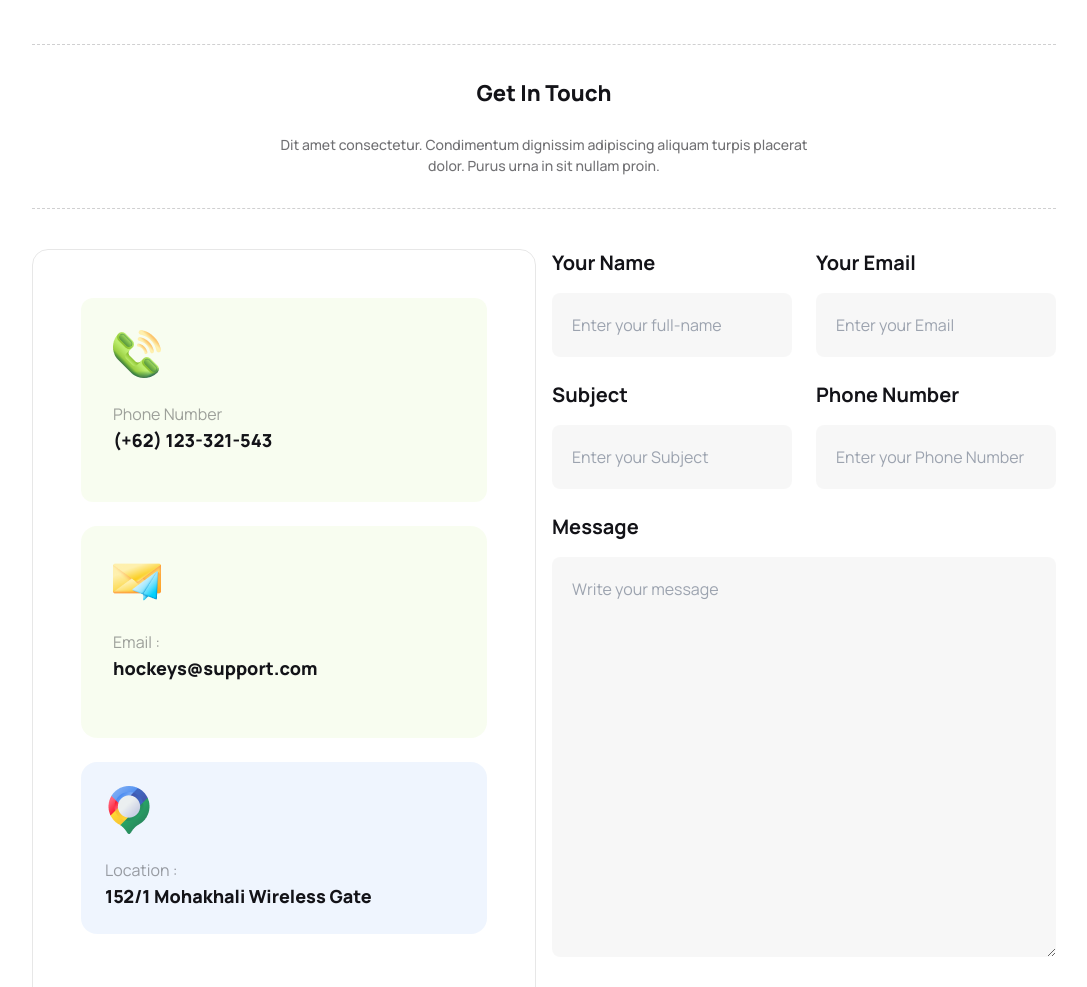
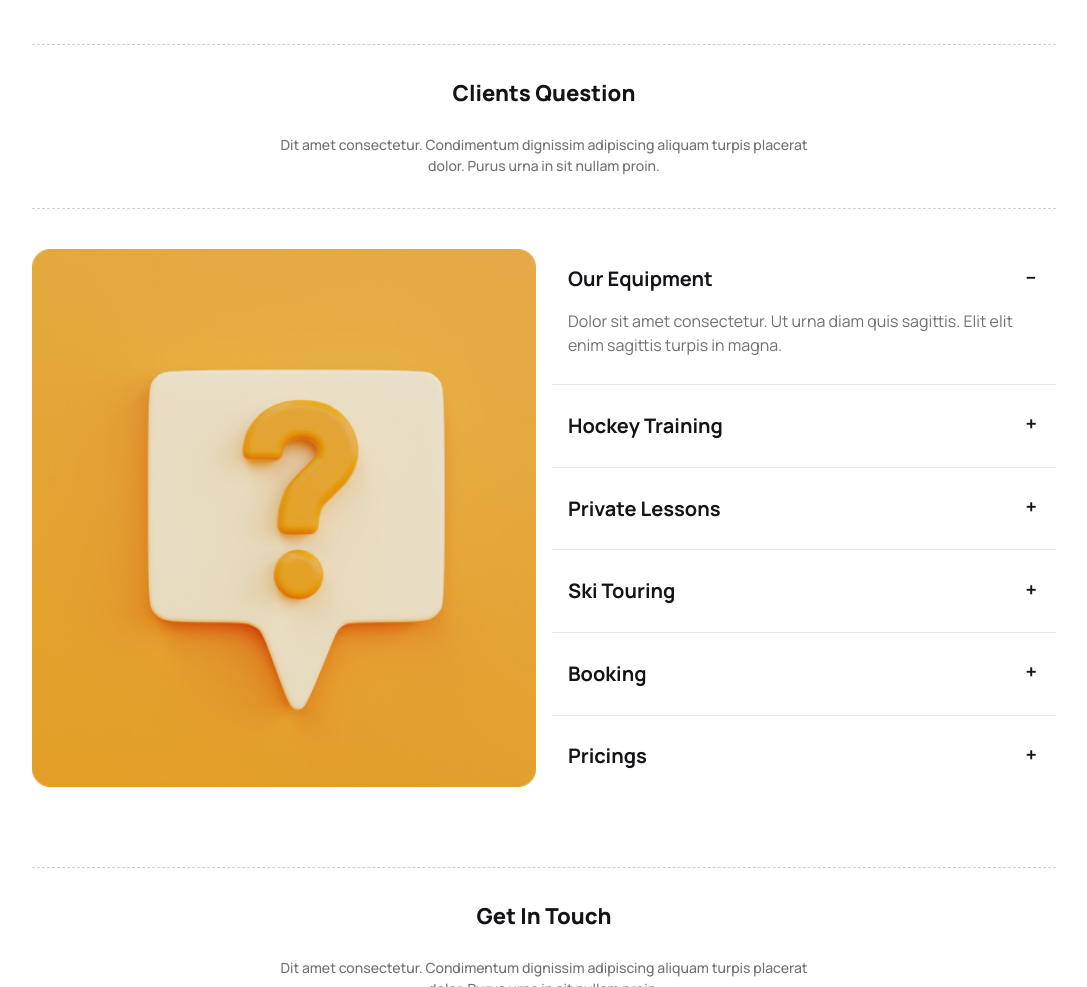
Before and after one commit to Rkb-Hasan/Hockey-Club, a plain HTML site: page index.html in a window 1280 px wide. Shown: the part 3240-4227 px from the top of the page, without its empty margins (96-1183 px from the left). Drawn offline with nearby package versions, Linux system fonts and the light colour scheme.

Commit message:
completed clients question section

```diff
--- a/index.html
+++ b/index.html
@@ -655,6 +655,121 @@
           </div>
         </div>
       </section>
+
+      <!-- CLients question -->
+      <section class="space-y-6 md:space-y-10 mt-6 md:mt-0">
+        <div class="border-b border-t border-dashed border-[#D0D0D1]">
+          <div
+            class="text-center mx-auto w-[292px] md:w-[560px] py-6 md:py-8 space-y-4 md:space-y-6"
+          >
+            <h3 class="sm-title md:lg-title">Clients Question</h3>
+            <p class="sm-base md:lg-base">
+              Dit amet consectetur. Condimentum dignissim adipiscing aliquam
+              turpis placerat dolor. Purus urna in sit nullam proin.
+            </p>
+          </div>
+        </div>
+
+        <!-- clients flex container -->
+        <div class="flex flex-col lg:flex-row gap-6 lg:gap-4">
+          <!-- img div -->
+          <div class="flex-1">
+            <img
+              src="./Images/11.png"
+              alt="Question"
+              class="rounded-lg w-full"
+            />
+          </div>
+
+          <!-- accordion div -->
+          <div class="flex-1 flex flex-col justify-between">
+            <!-- collapse 1 -->
+            <div class="collapse collapse-plus">
+              <input type="radio" name="my-accordion-3" checked="checked" />
+              <div class="collapse-title text-xl font-bold text-[#131318]">
+                Our Equipment
+              </div>
+              <div class="collapse-content">
+                <p class="lg-base font-normal">
+                  Dolor sit amet consectetur. Ut urna diam quis sagittis. Elit
+                  elit enim sagittis turpis in magna.
+                </p>
+              </div>
+            </div>
+            <hr />
+            <!-- collapse 2 -->
+            <div class="collapse collapse-plus">
+              <input type="radio" name="my-accordion-3" />
+              <div class="collapse-title text-xl font-bold text-[#131318]">
+                Hockey Training
+              </div>
+              <div class="collapse-content">
+                <p class="lg-base font-normal">
+                  Dolor sit amet consectetur. Ut urna diam quis sagittis. Elit
+                  elit enim sagittis turpis in magna.
+                </p>
+              </div>
+            </div>
+            <hr />
+            <!-- collapse 3 -->
+            <div class="collapse collapse-plus">
+              <input type="radio" name="my-accordion-3" />
+              <div class="collapse-title text-xl font-bold text-[#131318]">
+                Private Lessons
+              </div>
+              <div class="collapse-content">
+                <p class="lg-base font-normal">
+                  Dolor sit amet consectetur. Ut urna diam quis sagittis. Elit
+                  elit enim sagittis turpis in magna.
+                </p>
+              </div>
+            </div>
+            <hr />
+            <!-- collapse 4 -->
+            <div class="collapse collapse-plus">
+              <input type="radio" name="my-accordion-3" />
+              <div class="collapse-title text-xl font-bold text-[#131318]">
+                Ski Touring
+              </div>
+              <div class="collapse-content">
+                <p class="lg-base font-normal">
+                  Dolor sit amet consectetur. Ut urna diam quis sagittis. Elit
+                  elit enim sagittis turpis in magna.
+                </p>
+              </div>
+            </div>
+            <hr />
+            <!-- collapse 5 -->
+            <div class="collapse collapse-plus">
+              <input type="radio" name="my-accordion-3" />
+              <div class="collapse-title text-xl font-bold text-[#131318]">
+                Booking
+              </div>
+              <div class="collapse-content">
+                <p class="lg-base font-normal">
+                  Dolor sit amet consectetur. Ut urna diam quis sagittis. Elit
+                  elit enim sagittis turpis in magna.
+                </p>
+              </div>
+            </div>
+            <hr />
+            <!-- collapse 6 -->
+            <div class="collapse collapse-plus">
+              <input type="radio" name="my-accordion-3" />
+              <div class="collapse-title text-xl font-bold text-[#131318]">
+                Pricings
+              </div>
+              <div class="collapse-content">
+                <p class="lg-base font-normal">
+                  Dolor sit amet consectetur. Ut urna diam quis sagittis. Elit
+                  elit enim sagittis turpis in magna.
+                </p>
+              </div>
+            </div>
+          </div>
+        </div>
+      </section>
+
       <!--  Get in Touch section  -->
       <section class="space-y-6 md:space-y-10 mt-6 md:mt-0">
         <div class="border-b border-t border-dashed border-[#D0D0D1]">
```
